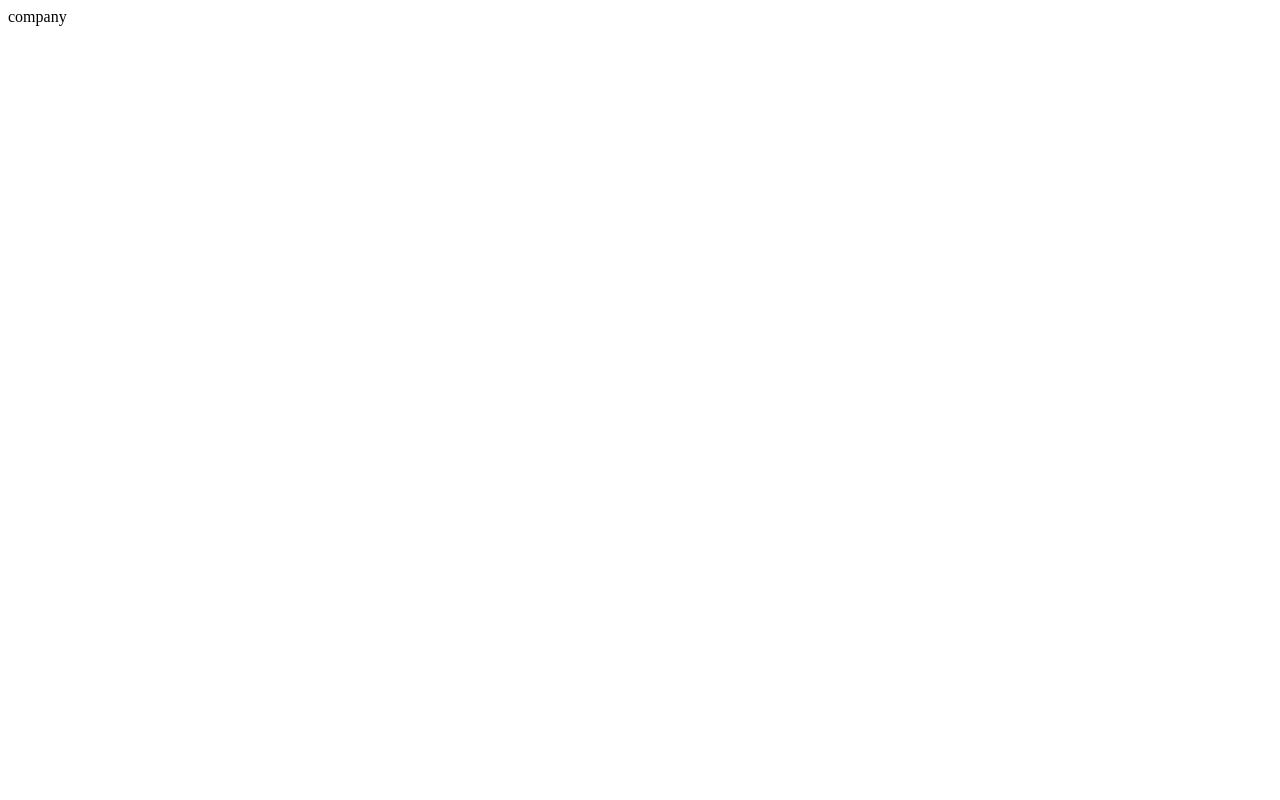
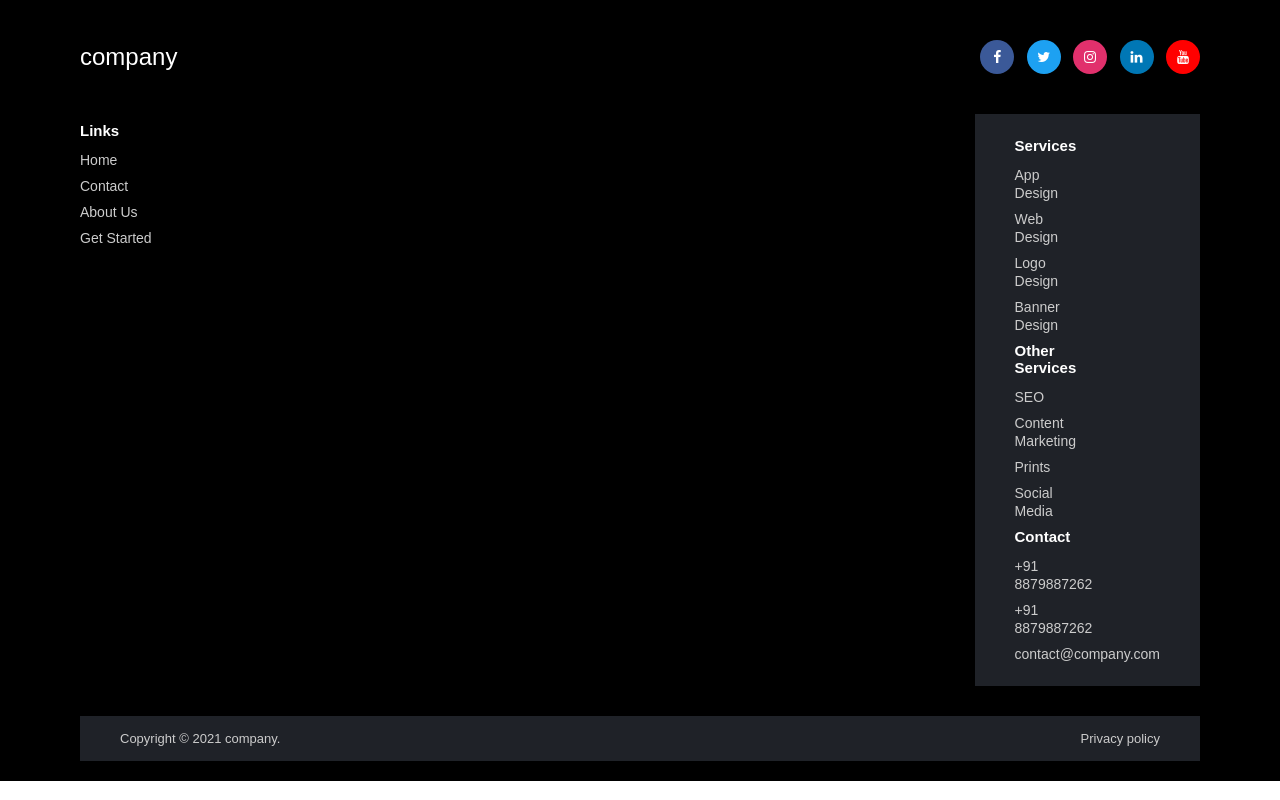
Before and after one commit to acciojob/footer-TechPlundrer, a website: page main.html in a window 1280 px wide. Drawn offline with Linux system fonts and the light colour scheme.

Commit message:
created a submission

```diff
--- a/main.html
+++ b/main.html
@@ -19,16 +19,63 @@
           <div class="logo-details">
             <span class="logo_name">company</span>
           </div>
+
           <div class="media-icons">
             <!-- your code here -->
+			  <a href="#"><i class="fa fa-facebook"></i></a>
+			  <a href="#"><i class="fa fa-twitter"></i></a>
+			  <a href="#"><i class="fa fa-instagram"></i></a>
+			  <a href="#"><i class="fa fa-linkedin"></i></a>
+			  <a href="#"><i class="fa fa-youtube"></i></a>
           </div>
         </div>
         <div class="link-boxes">
           <!-- your code here -->
+			<ul class="box">
+				<li class="link_name">Links</li>
+				<li><a href="#">Home</a></li>
+				<li><a href="#">Contact</a></li>
+				<li><a href="#">About Us</a></li>
+				<li><a href="#">Get Started</a></li>
+			</ul>
+
+			 <div class="bottom-details">
+		 <ul class="box">
+				<li class="link_name">Services</li>
+				<li><a href="#">App Design</a></li>
+				<li><a href="#">Web Design</a></li>
+				<li><a href="#">Logo Design</a></li>
+				<li><a href="#">Banner Design</a></li>
+			</ul>
+
+			<ul class="box">
+				<li class="link_name">Other Services</li>
+				<li><a href="#">SEO</a></li>
+				<li><a href="#">Content Marketing</a></li>
+				<li><a href="#">Prints</a></li>
+				<li><a href="#">Social Media</a></li>
+			</ul>
+
+			<ul class="box">
+				<li class="link_name">Contact</li>
+				<li><a href="#">+91 8879887262</a></li>
+				<li><a href="#">+91 8879887262</a></li>
+				<li><a href="#">contact@company.com</a></li>
+			</ul>
         </div>
       </div>
-      <div class="bottom-details">
+
         <!-- your code here -->
+		     <div class="bottom-details">
+        <div class="bottom_text">
+          <span class="copyright_text">
+            Copyright © 2021 company.
+          </span>
+          <span class="policy_terms">
+            <a href="#">Privacy policy</a>
+          </span>
+        </div>
+      </div>
       </div>
     </footer>
   </body>
--- a/styles.css
+++ b/styles.css
@@ -1 +1,139 @@
-/* your code here */
+* {
+    margin: 0;
+    padding: 0;
+    box-sizing: border-box;
+    font-family: Arial, sans-serif;
+}
+
+footer {
+    background: #000;
+    color: #fff;
+}
+
+/* main content */
+footer .content {
+    max-width: 1200px;
+    margin: auto;
+    padding: 40px 40px 20px;
+}
+
+/* top row */
+footer .top {
+    display: flex;
+    justify-content: space-between;
+    align-items: center;
+    margin-bottom: 40px;
+}
+
+.logo-details .logo_name {
+    font-size: 24px;
+    font-weight: 500;
+}
+
+/* social icons */
+.media-icons a {
+    display: inline-flex;
+    align-items: center;
+    justify-content: center;
+    width: 34px;
+    height: 34px;
+    margin-left: 8px;
+    border-radius: 50%;
+    color: #fff;
+    font-size: 14px;
+    text-decoration: none;
+}
+
+.media-icons a:nth-child(1) { background: #3b5998; }
+.media-icons a:nth-child(2) { background: #1da1f2; }
+.media-icons a:nth-child(3) { background: #e1306c; }
+.media-icons a:nth-child(4) { background: #0077b5; }
+.media-icons a:nth-child(5) { background: #ff0000; }
+
+/* link sections */
+.link-boxes {
+    display: flex;
+    justify-content: space-between;
+    padding-bottom: 30px;
+}
+
+.link-boxes .box {
+    width: 22%;
+}
+
+.link-boxes .box .link_name {
+    font-size: 15px;
+    font-weight: 600;
+    margin-bottom: 12px;
+    position: relative;
+}
+
+.link-boxes .box li {
+    list-style: none;
+    margin: 8px 0;
+}
+
+.link-boxes .box li a {
+    color: #ccc;
+    font-size: 14px;
+    text-decoration: none;
+}
+
+.link-boxes .box li a:hover {
+    color: #fff;
+}
+
+/* bottom bar */
+.bottom-details {
+    background: #1f2228;
+    padding: 15px 40px;
+}
+
+.bottom-details .bottom_text {
+    max-width: 1200px;
+    margin: auto;
+    display: flex;
+    justify-content: space-between;
+    align-items: center;
+    font-size: 13px;
+    color: #ccc;
+}
+
+.bottom-details .policy_terms a {
+    color: #ccc;
+    text-decoration: none;
+}
+
+.bottom-details .policy_terms a:hover {
+    color: #fff;
+}
+
+/* responsive */
+@media (max-width: 900px) {
+    .link-boxes {
+        flex-wrap: wrap;
+    }
+
+    .link-boxes .box {
+        width: 48%;
+        margin-bottom: 20px;
+    }
+}
+
+@media (max-width: 600px) {
+    footer .top {
+        flex-direction: column;
+        align-items: flex-start;
+        gap: 15px;
+    }
+
+    .link-boxes .box {
+        width: 100%;
+    }
+
+    .bottom-details .bottom_text {
+        flex-direction: column;
+        gap: 8px;
+        text-align: center;
+    }
+}
```
